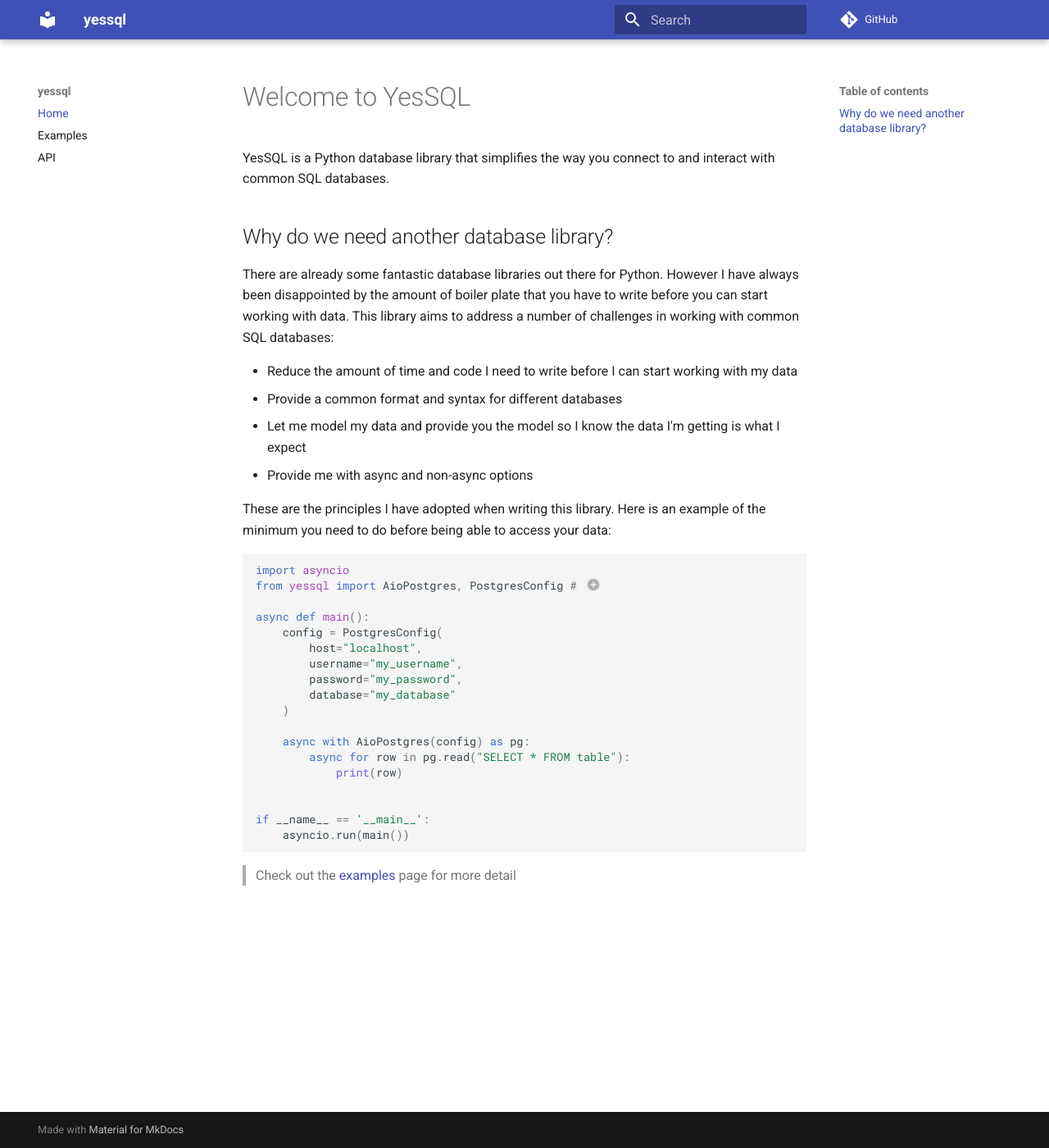
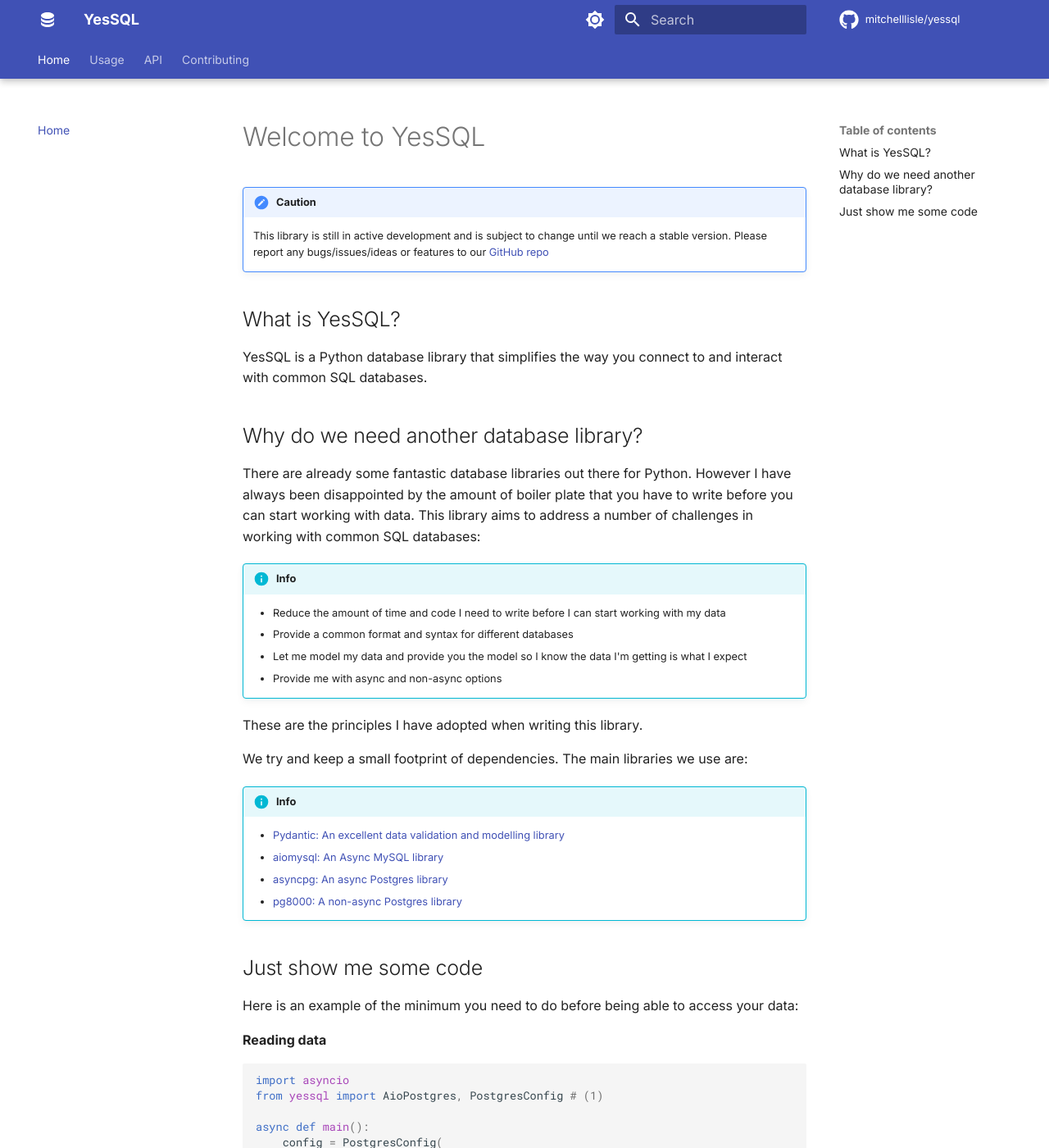
Before and after one commit to mitchelllisle/yessql, an MkDocs documentation site: the page built from docs/index.md, in a window 1280 px wide and 1400 px high. Shown: the whole window at 82% size. Built offline with MkDocs 1.6.1 and Material for MkDocs 9.7.7, drawn with Linux system fonts in a browser that asks for light colours; comment, search, counter and statistics services are not loaded; some of the changed text lies outside the part shown.

Commit message:
add more documentation

````diff
--- a/docs/index.md
+++ b/docs/index.md
@@ -1,5 +1,10 @@
 # Welcome to YesSQL
 
+!!! caution
+    This library is still in active development and is subject to change until we reach a stable
+    version. Please report any bugs/issues/ideas or features to our [GitHub repo](https://github.com/mitchelllisle/yessql)
+
+## What is YesSQL?
 YesSQL is a Python database library that simplifies the way you connect to and interact with common
 SQL databases.
 
@@ -8,14 +13,27 @@
 disappointed by the amount of boiler plate that you have to write before you can start working with
 data. This library aims to address a number of challenges in working with common SQL databases:
 
-- Reduce the amount of time and code I need to write before I can start working with my data
-- Provide a common format and syntax for different databases
-- Let me model my data and provide you the model so I know the data I'm getting is what I expect
-- Provide me with async and non-async options
+!!! info
+    - Reduce the amount of time and code I need to write before I can start working with my data
+    - Provide a common format and syntax for different databases
+    - Let me model my data and provide you the model so I know the data I'm getting is what I expect
+    - Provide me with async and non-async options
 
-These are the principles I have adopted when writing this library. Here is an example of the minimum
-you need to do before being able to access your data:
+These are the principles I have adopted when writing this library.
 
+We try and keep a small footprint of dependencies. The main libraries we use are:
+
+!!! info
+    - [Pydantic: An excellent data validation and modelling library](https://pydantic-docs.helpmanual.io/)
+    - [aiomysql: An Async MySQL library](https://pydantic-docs.helpmanual.io/)
+    - [asyncpg: An async Postgres library](https://magicstack.github.io/asyncpg/current/)
+    - [pg8000: A non-async Postgres library](https://github.com/tlocke/pg8000)
+
+
+## Just show me some code
+Here is an example of the minimum you need to do before being able to access your data:
+
+**Reading data**
 
 ```python
 import asyncio
@@ -39,6 +57,32 @@
 
 ```
 
+**Writing Data**
+
+```python
+import asyncio
+from yessql import AioPostgres, PostgresConfig # (1)
+
+async def main():
+    config = PostgresConfig(
+        host="localhost",
+        username="my_username",
+        password="my_password",
+        database="my_database"
+    )
+
+    async with AioPostgres(config) as pg:
+        await pg.write(
+            stmt="INSERT INTO table (id, name) VALUES ($1, $2)",
+            params=[("1", "john"), ("2", "paul")]
+        )
+
+
+if __name__ == '__main__':
+    asyncio.run(main())
+```
+
+
 1. You can easily swap out the Postgres variants for MySQL or omit Aio for non-async variants
 
-> Check out the [examples](https://mitchelllisle.github.io/yessql/examples/) page for more detail
+[Check out the examples page for more detail](https://mitchelllisle.github.io/yessql/examples/){ .md-button .md-button--primary }
--- a/mkdocs.yml
+++ b/mkdocs.yml
@@ -1,17 +1,37 @@
-site_name: yessql
+site_name: YesSQL
 repo_url: https://github.com/mitchelllisle/yessql
-repo_name: GitHub
+repo_name: mitchelllisle/yessql
 site_author: Mitchell Lisle
+edit_uri: ""
 
 theme:
   name: "material"
+  font:
+    text: Inter
+  palette:
+    - scheme: default
+      toggle:
+        icon: material/brightness-7
+        name: Switch to dark mode
+    - scheme: slate
+      toggle:
+        icon: material/brightness-4
+        name: Switch to light mode
+  icon:
+    logo: material/database
+    repo: fontawesome/brands/github
   features:
     - content.code.annotate
+    - navigation.instant
+    - navigation.tabs
+    - navigation.tabs.sticky
+    - navigation.sections
 
 nav:
   - Home: index.md
-  - Examples: examples.md
+  - Usage: usage.md
   - API : docs/
+  - Contributing: contributing.md
 
 plugins:
   - search
````
Also changed, not shown: docs/contributing.md (added, +3 -0 lines), docs/gen_pages.py (+7 -2 lines), docs/usage.md (renamed from docs/examples.md, +6 -5 lines).
